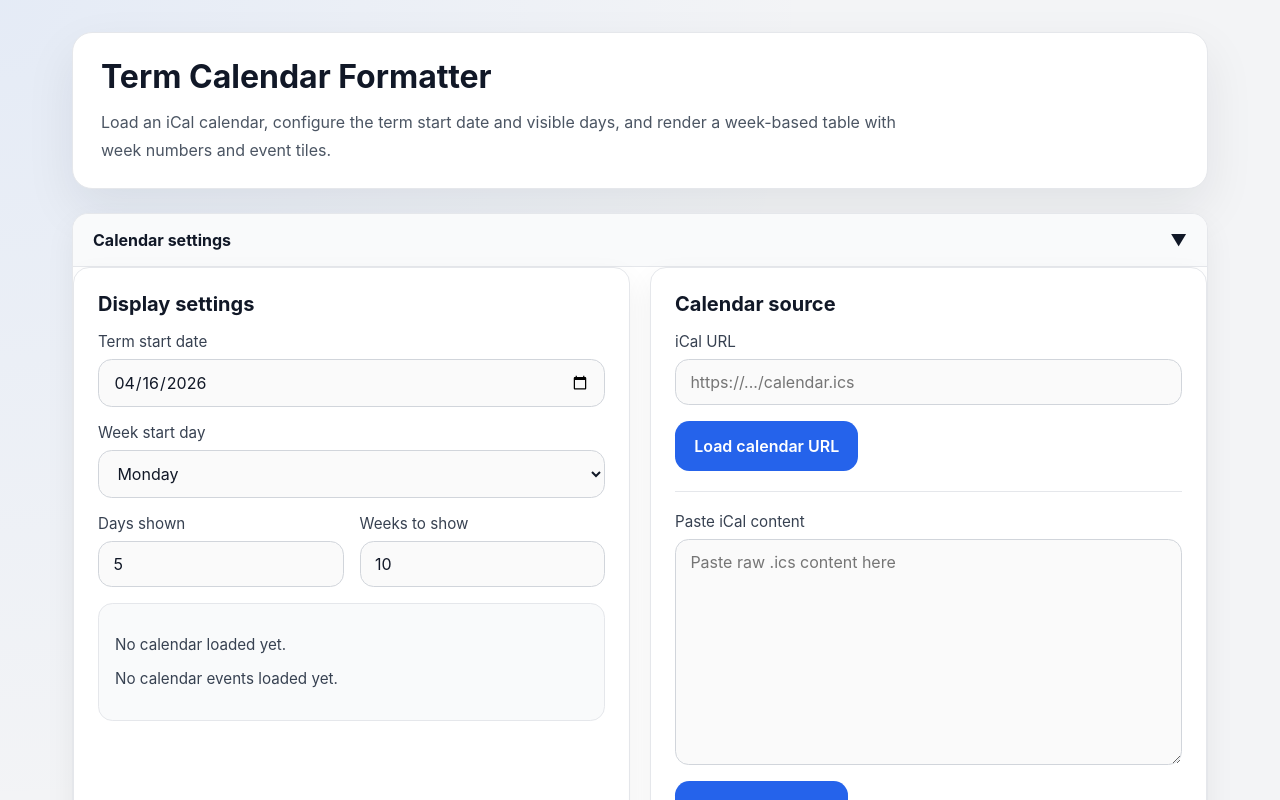
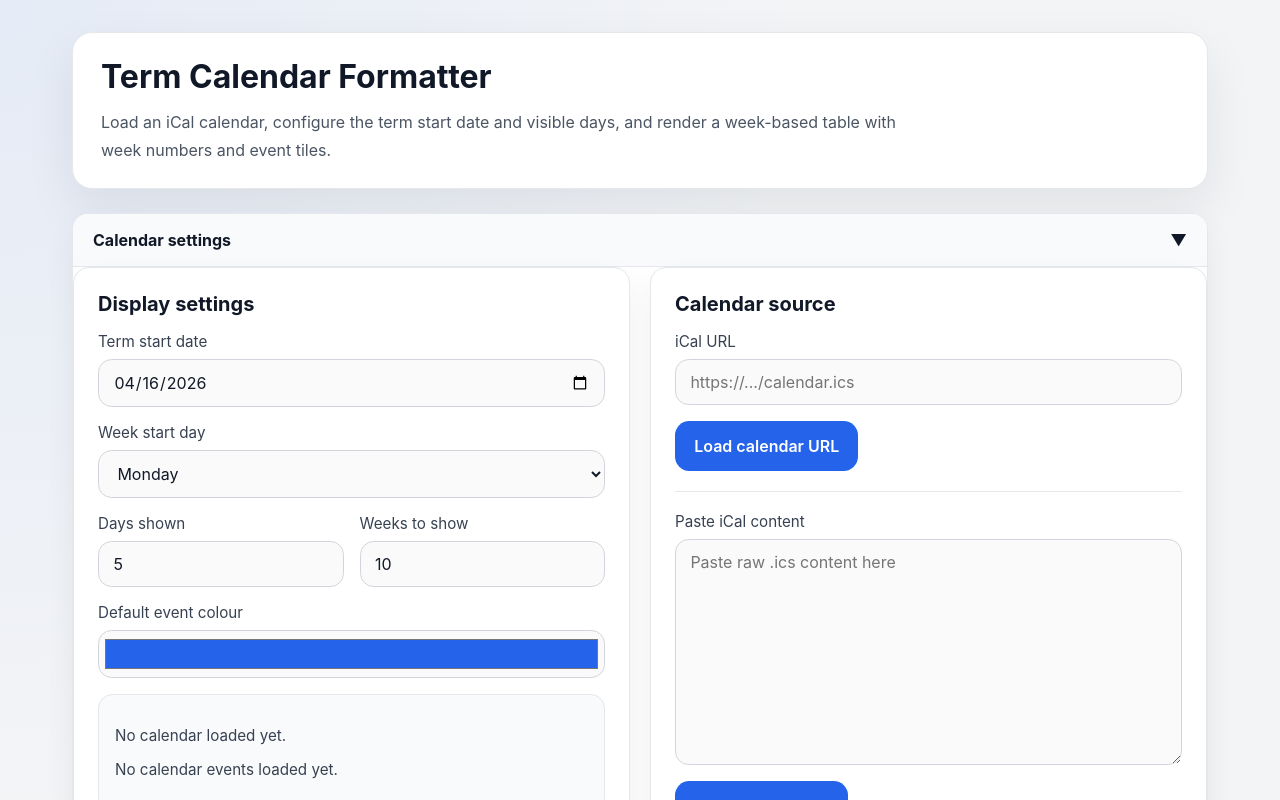
Before and after one commit to ctrl-design/term-calendar, a Next.js app: page / in a window 1280 px wide. Shown: the top 800 px of the page. Built offline with nearby package versions, Linux system fonts and the light colour scheme.

Commit message:
Default event colour

```diff
--- a/components/CalendarFormatter.tsx
+++ b/components/CalendarFormatter.tsx
@@ -167,6 +167,7 @@ export default function CalendarFormatter() {
   const [daysShown, setDaysShown] = useState(5);
   const [weekStartDay, setWeekStartDay] = useState('monday');
   const [weekCount, setWeekCount] = useState(10);
+  const [defaultEventColor, setDefaultEventColor] = useState('#2563eb');
   const [controlsOpen, setControlsOpen] = useState(true);
   const [loading, setLoading] = useState(false);
   const [error, setError] = useState('');
@@ -342,6 +343,16 @@ export default function CalendarFormatter() {
             </div>
           </div>
 
+          <div className="field-group">
+            <label htmlFor="defaultEventColor">Default event colour</label>
+            <input
+              id="defaultEventColor"
+              type="color"
+              value={defaultEventColor}
+              onChange={(event) => setDefaultEventColor(event.target.value)}
+            />
+          </div>
+
           <div className="status-panel">
             <p>{sourceLabel}</p>
             <p>{events.length ? `${events.length} calendar event definitions loaded.` : 'No calendar events loaded yet.'}</p>
@@ -427,7 +438,7 @@ export default function CalendarFormatter() {
                       {dayEvents.length ? (
                         <div className="event-list">
                           {dayEvents.map((event) => {
-                            const background = event.color || '#2563eb';
+                            const background = event.color || defaultEventColor;
                             const textColor = computeTextColor(background);
                             return (
                               <div
```
